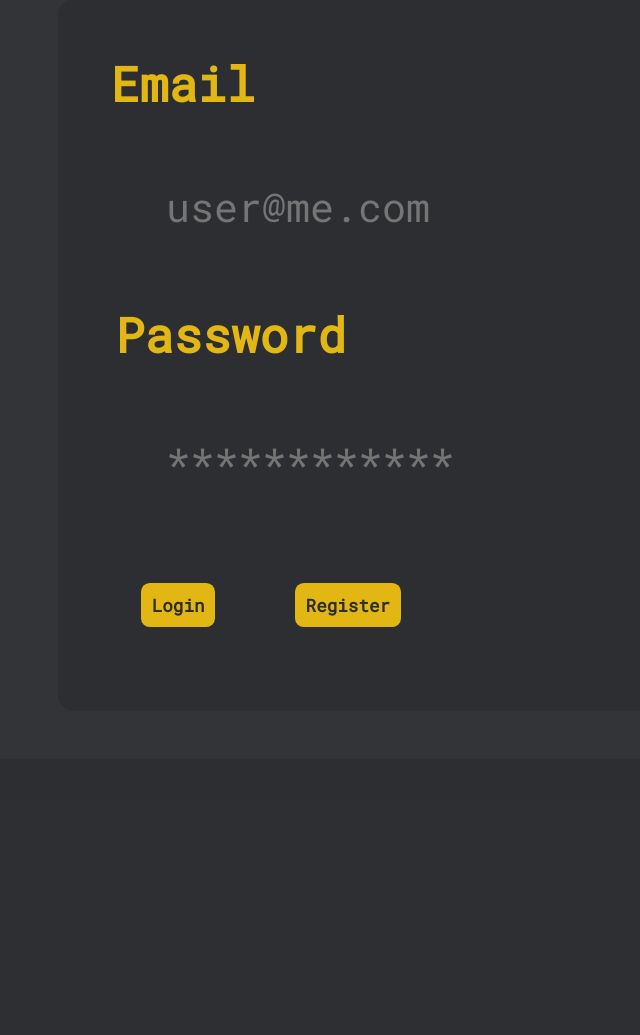
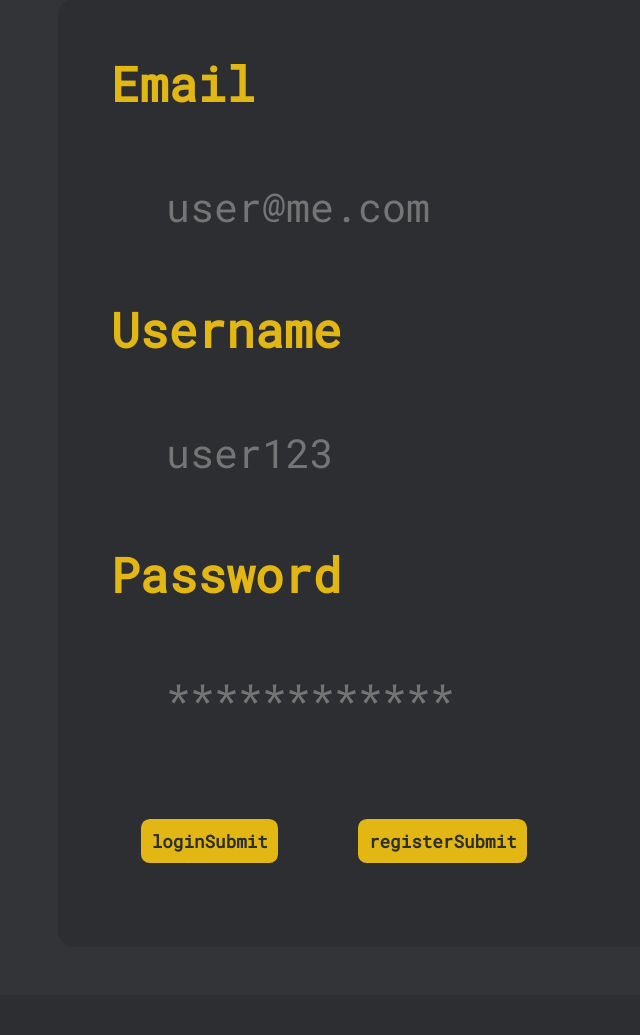
Before and after one commit to InnesWarwick/Bandden, a PHP site: page /login.php in a window 1280 px wide. Shown: the part 187-1222 px from the top of the page, without its empty margins (224-864 px from the left). Before the commit the page ends 814 px from the top, so only its background shows below. Run offline with PHP 8.4, Linux system fonts and the light colour scheme.

Commit message:
href on lgoin

```diff
--- a/classes/post.php
+++ b/classes/post.php
@@ -1,6 +1,6 @@
 <?php
-require_once("db_connection.php");
-require_once("sql.php");
+require_once("classes/db_connection.php");
+require_once("classes/sql.php");
 class Post{
     public static function getPosts(){
 
--- /dev/null
+++ b/classes/utils.php
@@ -0,0 +1,35 @@
+<?php
+
+class Utils {
+  public static $projectFilePath = "http://localhost/index.php";
+
+  /**
+   * Takes an array of $_POST[] keys and checks if any
+   * are empty.
+   *
+   * Returns true if any values are missing.
+   */
+  public static function postValuesAreEmpty($arrayOfKeys) {
+    foreach ($arrayOfKeys as $key) {
+      if (empty($_POST[$key])) {
+        return true;
+      }
+    }
+    return false;
+  }
+
+  /**
+   * Escape input string to prevent accidental evaluation of HTML
+   * or JavaScript
+   */
+  public static function escape($input) {
+    return trim(htmlspecialchars($input));
+  }
+
+  // Get the file extension of a given file
+  public static function getFileExtension($filename) {
+    $parts = explode(".", $filename);
+    // end() must receive a variable
+    return end($parts);
+  }
+}
--- a/login.php
+++ b/login.php
@@ -1,5 +1,25 @@
 <?php
 session_start();
+require("classes/utils.php");
+
+if(isset($_SESSION["loggedIn"])){
+    header("Location: ".Utils::$projectFilePath);
+}
+$output ="";
+if($_SERVER["REQUEST_METHOD"] === "POST"){
+    require("classes/user.php");
+    if(isset($_POST["loginSubmit"])){
+        $output = User::login();
+        if(!output){
+            header("Location: ".Utils::$projectFilePath);
+        }
+    }else if(isset($_POST["registerSubmit"])){
+        $output = User::register();
+        if(!output){
+            header("Location: ".Utils::$projectFilePath);
+        }
+    }
+}
 
 ?>
 
@@ -31,17 +51,21 @@ session_start();
 
     <main class="contentBlock">
 
-    <form class="postForm" method = "post" action = "login.php">
+    <form class="postForm" method = "POST" action = <?php echo $_SERVER["PHP_SELF"]; ?>>
             <div class="title">
                 <h3 class="titleText">Email</h3>
-                <input type="text" class="fnameInput" name="firstname" placeholder="user@me.com">
+                <input type="text" name="email"class="fnameInput" placeholder="user@me.com">
             </div>
-            <div class="postBox">
+            <div class="title">
+                <h3 class="titleText">Username</h3>
+                <input type="text" name="username"class="fnameInput" placeholder="user123">
+            </div>
+            <div class="title">
                 <h3 class="postText">Password</h3>
-                <input type="text" class="fnameInput" name="firstname" placeholder="************">
+                <input type="text" class="fnameInput" placeholder="************">
             </div>
-            <input type="submit" class="submitButton" value="Login">
-            <input type="submit" class="submitButton" value="Register">
+            <input type="submit" class="submitButton" value="loginSubmit">
+            <input type="submit" class="submitButton" value="registerSubmit">
     </form>
     </main>
 
```
Also changed, not shown: classes/user.php (added, +12 -0 lines), includes/credentials.php (+1 -10 lines), classes/db_connection.php (renamed from db_connection.php), classes/sql.php (renamed from sql.php).
